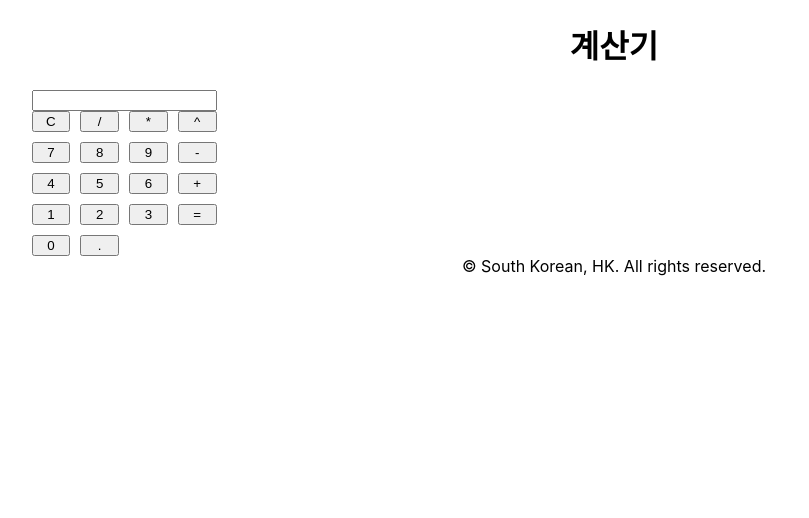
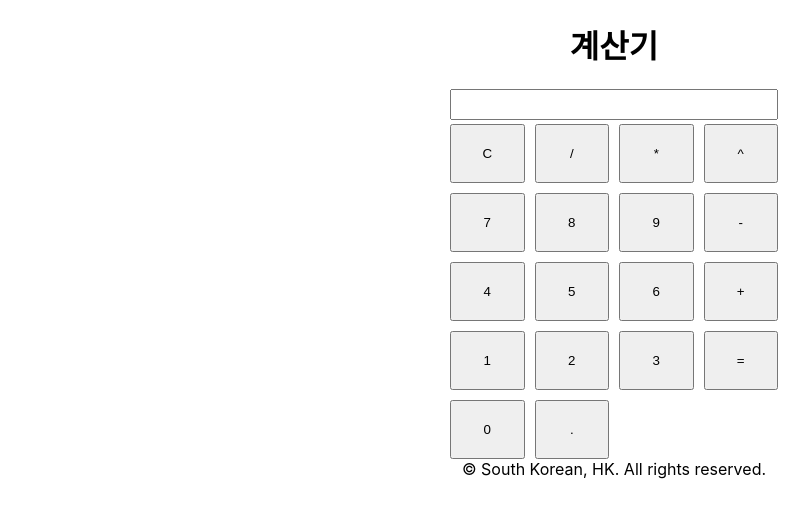
Before and after one commit to load0117/online-calculator, a React (Create React App) app in the folder calculator/: page / in a window 1280 px wide. Shown: the top 518 px of the page, without its empty margins (26-835 px from the left). Built offline with nearby package versions, Linux system fonts and the light colour scheme.

Commit message:
fix: 배열 수정

```diff
--- a/calculator/src/assets/App.css
+++ b/calculator/src/assets/App.css
@@ -1,5 +1,11 @@
 .center {
   text-align: center;
+}
+
+.container {
+  display: flex;
+  justify-content: center;
+  align-items: center;
 }
 
 .calculator {
@@ -10,6 +16,13 @@
 
 .calculator input {
   text-align: right;
+  margin-bottom: 4px;
+  width: 300px;
+  padding: 0.375rem 0.75rem;
+}
+
+.calculator button {
+  padding: 20px;
 }
 
 .button-grid {
```
